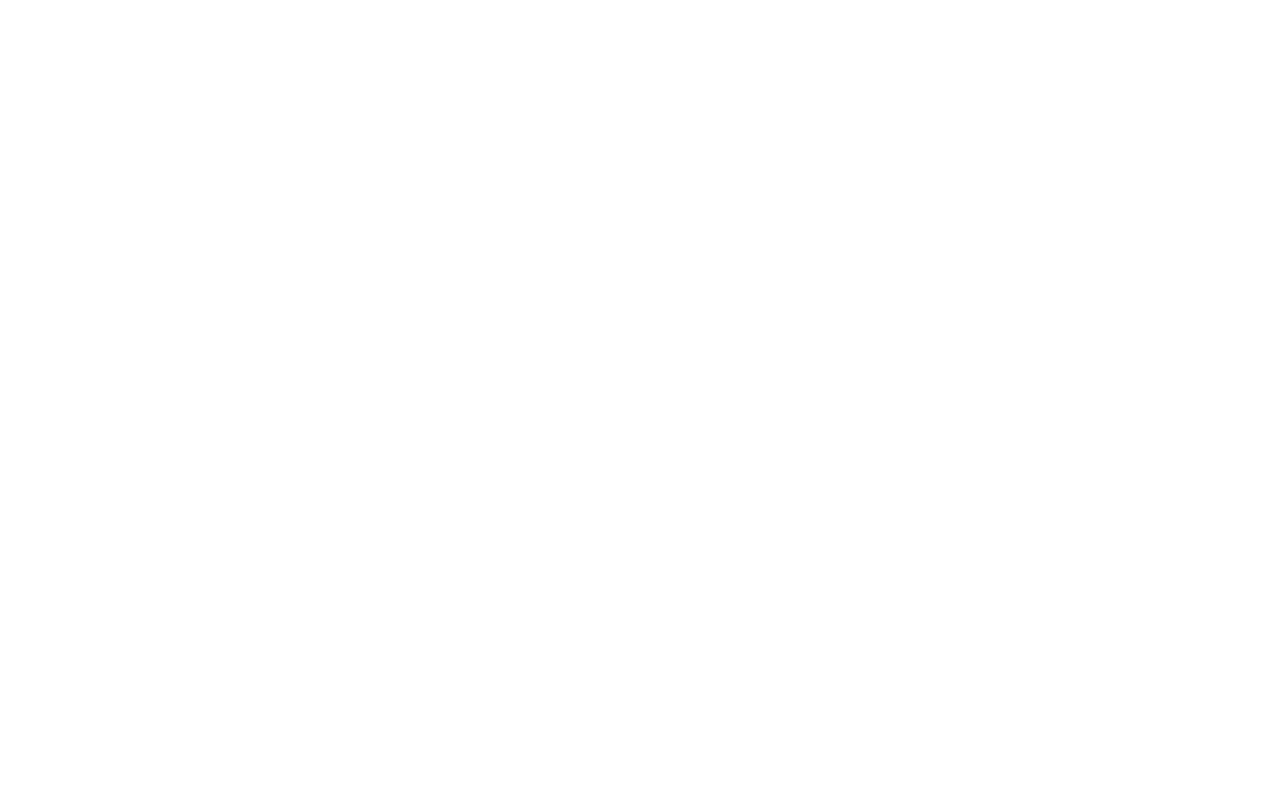
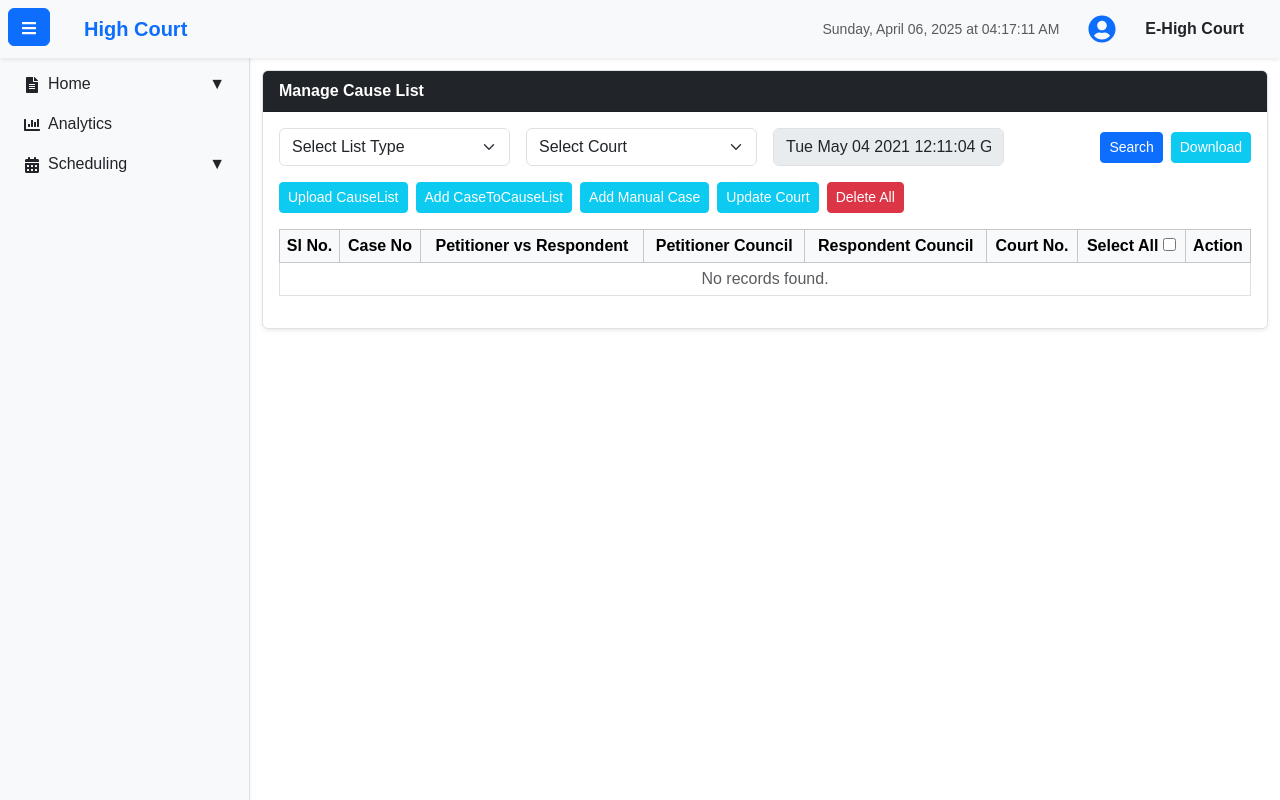
Before and after one commit to shivansh15julychaurasiya/React_Project, a React (Vite) app: page /home/managecauselist in a window 1280 px wide. Before the commit this address had no page. Built offline with nearby package versions, Linux system fonts and the light colour scheme; what @react-pdf/renderer would draw is missing.

Commit message:
create managecauselist component

```diff
--- a/src/App.jsx
+++ b/src/App.jsx
@@ -14,6 +14,7 @@
 import PDFViewer from "./components/pdf/PDFViewer";
 import ForgotPassword from "./components/ForgotPassword";
 import EditProfile from "./components/EditProfile";
+import ManageCauseList from "./components/ManageCauseList";
 // import { imageListClasses } from "@mui/material";
 
 export default function App() {
@@ -35,6 +36,8 @@
             <Route path="login" element={<Login />} />
             <Route path="forgot" element={<ForgotPassword />} />
             <Route path="editprofile" element={<EditProfile/>} />
+            <Route path="managecauselist" element={<ManageCauseList/>} />
+
 
           </Route>
 
--- /dev/null
+++ b/src/components/ManageCauseList.jsx
@@ -0,0 +1,91 @@
+import React from "react";
+import Navbar from "./navbar/Navbar";
+import Sidebar from "./sidebar/Sidebar";
+import "bootstrap/dist/css/bootstrap.min.css";
+
+const ManageCauseList = () => {
+  return (
+    <div className="home">
+      <Sidebar />
+      <div className="homeContainer">
+        <Navbar />
+
+        {/* Main Content */}
+        {/* Main content area with sidebar spacing */}
+      <div   className="container-fluid">
+        <div className="card border shadow-sm">
+          <div className="card-header bg-dark text-white fw-semibold">
+            Manage Cause List
+          </div>
+
+          <div className="card-body">
+            {/* Filters Row */}
+            <div className="row g-3 align-items-center mb-3">
+              <div className="col-md-3">
+                <select className="form-select">
+                  <option>Select List Type</option>
+                </select>
+              </div>
+              <div className="col-md-3">
+                <select className="form-select">
+                  <option>Select Court</option>
+                </select>
+              </div>
+              <div className="col-md-3">
+                <input
+                  type="text"
+                  className="form-control"
+                  value="Tue May 04 2021 12:11:04 GMT+..."
+                  disabled
+                />
+              </div>
+              <div className="col-md-3 d-flex justify-content-end gap-2">
+                <button className="btn btn-primary btn-sm">Search</button>
+                <button className="btn btn-info text-white btn-sm">Download</button>
+              </div>
+            </div>
+
+            {/* Action Buttons */}
+            <div className="mb-3 d-flex gap-2 flex-wrap">
+              <button className="btn btn-info text-white btn-sm">Upload CauseList</button>
+              <button className="btn btn-info text-white btn-sm">Add CaseToCauseList</button>
+              <button className="btn btn-info text-white btn-sm">Add Manual Case</button>
+              <button className="btn btn-info text-white btn-sm">Update Court</button>
+              <button className="btn btn-danger btn-sm">Delete All</button>
+            </div>
+
+            {/* Table */}
+            <div className="table-responsive">
+              <table className="table table-bordered table-sm text-center align-middle">
+                <thead className="table-light">
+                  <tr>
+                    <th>Sl No.</th>
+                    <th>Case No</th>
+                    <th>Petitioner vs Respondent</th>
+                    <th>Petitioner Council</th>
+                    <th>Respondent Council</th>
+                    <th>Court No.</th>
+                    <th>
+                      Select All <input type="checkbox" />
+                    </th>
+                    <th>Action</th>
+                  </tr>
+                </thead>
+                <tbody>
+                  <tr>
+                    <td colSpan="8" className="text-muted">
+                      No records found.
+                    </td>
+                  </tr>
+                </tbody>
+              </table>
+            </div>
+          </div>
+        </div>
+      </div>
+      </div>
+    </div>
+  );
+};
+
+export default ManageCauseList;
--- a/src/components/Search.jsx
+++ b/src/components/Search.jsx
@@ -30,7 +30,7 @@
             <h className="text-light  mt-2 mb-2 px-3">Search Cause List</h>
           </div>
 
-          <div class="container mt-4">
+          <div class="container  mt-4">
             <form>
               <div class="row g-3 align-items-center ">
                 {/* <!-- Select Type --> */}
@@ -75,7 +75,7 @@
           {/* Table */}
           <div className="table-responsive mt-3 rounded">
             <table className="table table-bordered table-striped rounded">
-              <thead className="table-secondary rounded">
+              <thead className="table-secondary rounded text-center ">
                 <tr>
                   <th>Sr No</th>
                   <th>Case No</th>
@@ -84,6 +84,15 @@
                   <th>Petitioner Council</th>
                 </tr>
               </thead>
+              <tbody>
+                <tr>
+                  <td>1</td>
+                  <td>232</td>
+                  <td>Lorem ipsum dolor sit amet consectetur adipisicing elit. Quod, suscipit.</td>
+                  <td>Lorem ipsum dolor sit, amet consectetur adipisicing elit.</td>
+                  <td>Lorem ipsum dolor sit amet.</td>
+                </tr>
+              </tbody>
             </table>
           </div>
         </div>
```
